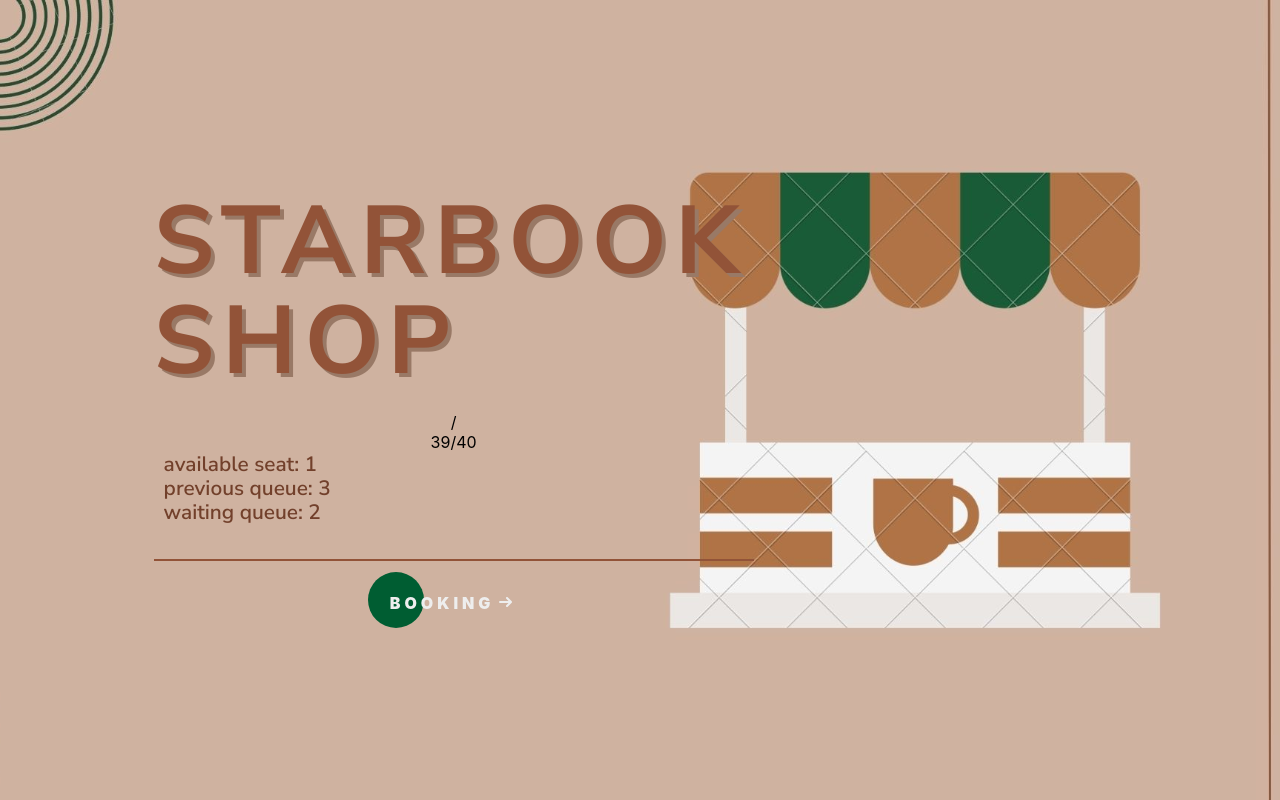
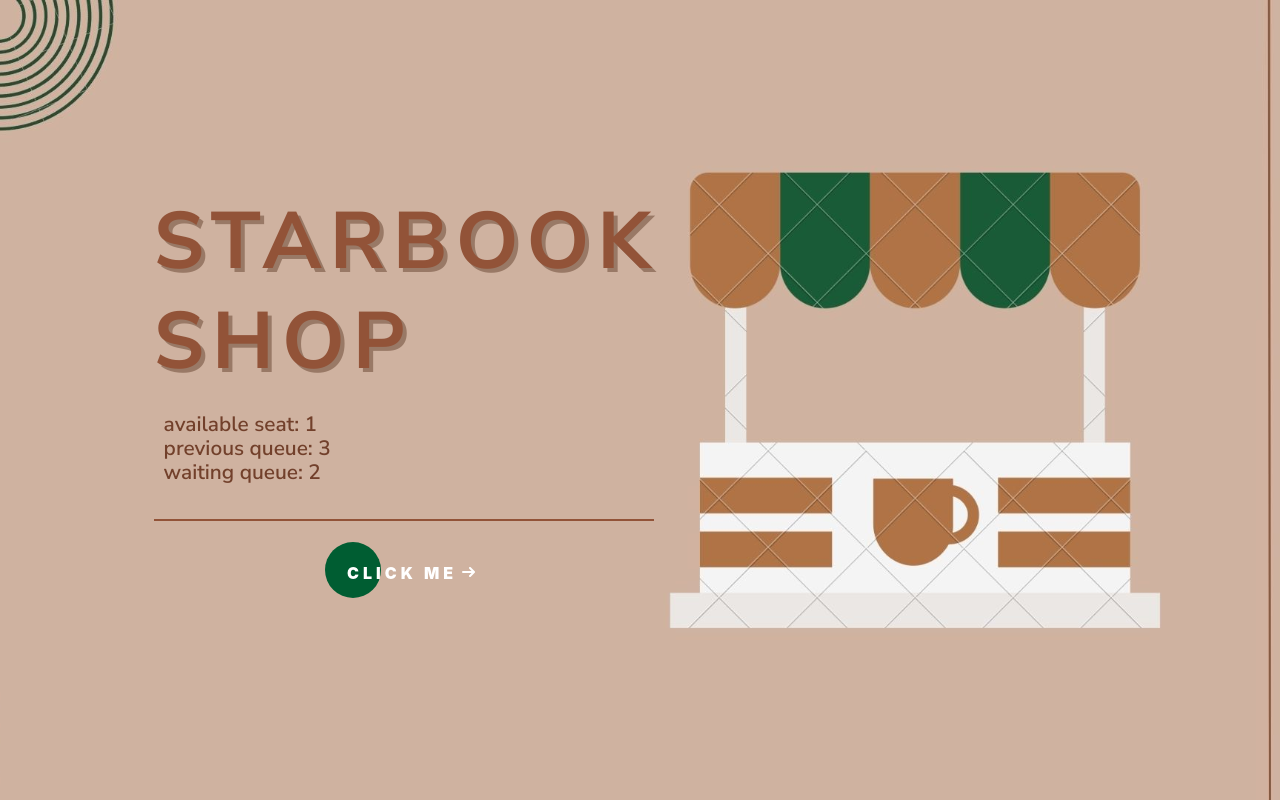
Before and after one commit to patkamon/exceed-coffee-front, a React (Create React App) app: page /home in a window 1280 px wide. Shown: the top 800 px of the page. Built offline with nearby package versions, Linux system fonts and the light colour scheme.

Commit message:
fix for 100% page

```diff
--- a/src/pages/Home.js
+++ b/src/pages/Home.js
@@ -38,8 +38,8 @@ const Home = () => {
       <div className='container'>
         <h1>Starbook Shop</h1><br/>
 
-        {seat.current}/{seat.limit}<br/>
-        39/40<br/>
+        {/* {seat.current}/{seat.limit}<br/>
+        39/40<br/>  */}
 
 
         <p> available seat: 1<br/>
@@ -47,16 +47,15 @@ const Home = () => {
         waiting queue: 2 </p><br/>
         <div className='wall'></div>
 
-
-        <a href="/form" class="cta">
-          <span>Booking</span>
-          <svg width="13px" height="10px" viewBox="0 0 13 10">
-            <path d="M1,5 L11,5"></path>
-            <polyline points="8 1 12 5 8 9"></polyline>
-          </svg>
-        </a>
-
-
+        <div className='button'>
+        <a href="#" class="cta">
+  <span>Click me</span>
+  <svg width="13px" height="10px" viewBox="0 0 13 10">
+    <path d="M1,5 L11,5"></path>
+    <polyline points="8 1 12 5 8 9"></polyline>
+  </svg>
+</a>
+</div>
 
       </div>
 
--- a/src/pages/Login.js
+++ b/src/pages/Login.js
@@ -19,6 +19,7 @@ const Login = () => {
         setAdminInfo(data.token)
       })
     }
+
 
   return (
 
--- a/src/pages/style/Home.css
+++ b/src/pages/style/Home.css
@@ -17,14 +17,14 @@ body {
 .container {
   margin-top: 15%;
   margin-left: 12%;
-  width: 600px;
-  height: 800px;
+  width: 300px;
+  height: 700px;
 }
 
 h1 {
   text-transform: uppercase;
   color: #925338;
-  font-size: 600%;
+  font-size: 500%;
   font-family: "Nunito Sans", sans-serif;
   text-shadow: 4px 4px #997966;
   letter-spacing: 8px;
@@ -33,10 +33,10 @@ h1 {
 }
 
 .wall {
-  margin: 15px auto 50px auto;
-
-  width: 600px;
+  margin: 15px auto 10px auto;
+  width: 500px;
   height: 2px;
+  margin-left: 0;
   background-color: #925338;
 }
 
@@ -47,6 +47,12 @@ p {
   text-align: left;
   line-height: 24px;
   margin-left: 10px;
+}
+
+.button {
+  margin-top: 40px;
+  margin-left: -80px;
+  overflow: visible;
 }
 
 a {
@@ -73,7 +79,6 @@ a {
   transition: all 0.3s ease;
 }
 .cta span {
-  color: #eee;
   position: relative;
   font-size: 16px;
   line-height: 18px;
@@ -81,6 +86,7 @@ a {
   letter-spacing: 0.25em;
   text-transform: uppercase;
   vertical-align: middle;
+  color: white;
 }
 .cta svg {
   position: relative;
@@ -89,11 +95,12 @@ a {
   fill: none;
   stroke-linecap: round;
   stroke-linejoin: round;
-  stroke: #eee;
+  stroke: white;
   stroke-width: 2;
   transform: translateX(-5px);
   transition: all 0.3s ease;
 }
+
 .cta:hover:before {
   width: 100%;
   background: #005d32;
--- a/src/pages/style/login.css
+++ b/src/pages/style/login.css
@@ -89,7 +89,7 @@ body {
 h1 {
   text-transform: uppercase;
   color: #925338;
-  font-size: 600%;
+  font-size: 500%;
   font-family: "Nunito Sans", sans-serif;
   text-shadow: 4px 4px #997966;
   letter-spacing: 8px;
@@ -98,10 +98,10 @@ h1 {
 }
 
 .wall {
-  margin: 15px auto 30px auto;
-
-  width: 600px;
+  margin: 15px auto 10px auto;
+  width: 500px;
   height: 2px;
+  margin-left: 0;
   background-color: #925338;
 }
 
@@ -117,7 +117,7 @@ input {
   border: 2px solid #eee;
   border-radius: 20px;
   box-shadow: 0 0 15px 4px rgba(0, 0, 0, 0.06);
-  width: 95%;
+  width: 80%;
   height: 50px;
   font-family: inherit;
   font-size: inherit;
@@ -125,7 +125,7 @@ input {
   text-align: center;
   display: inline-block;
   float: left;
-  margin: 0px auto 20px auto;
+  margin: 0px auto 10px auto;
 }
 
 input[type="text"] {
```
